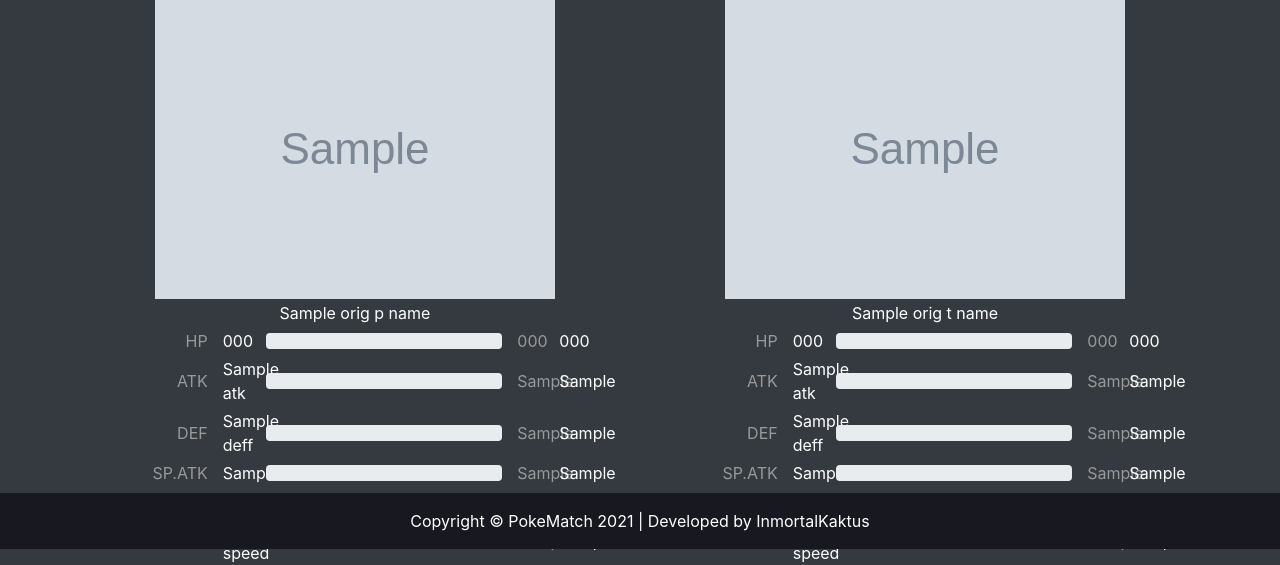
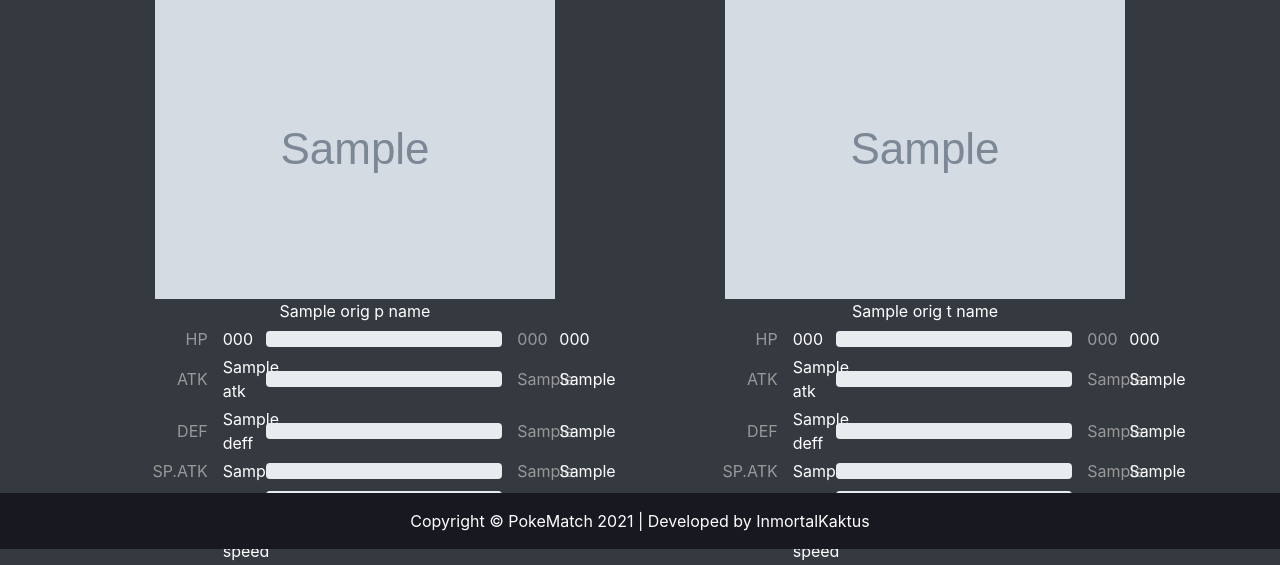
Before and after one commit to aleolidev/pokematch, a Django app: template pokemoncompetitive/templates/pokemoncompetitive/base.html in a window 1280 px wide. Shown: the part 251-816 px from the top of the page. Run offline with Django 3.2, Linux system fonts and the light colour scheme; tables that the repository leaves empty hold one stand-in row (values such as "Sample post"); the template is opened without the code that fills it: values that come from a table or form of the project are taken from there, most other values are stand-ins (such as "Sample title", 1, 10 or a date in 2020); grey boxes marked "Sample" are stand-in pictures; some libraries are stand-ins or nearby versions.

Commit message:
Icon Label Correction

```diff
--- a/pokemoncompetitive/templates/pokemoncompetitive/base.html
+++ b/pokemoncompetitive/templates/pokemoncompetitive/base.html
@@ -21,7 +21,7 @@
 {% block pData %}
     <div class="pb-4" style="display: {{ player_struct.display }};">
         <img src="{{ player_struct.icon }}" class="align-middle"/>
-        <label for="playerMon" class="align-middle m-0"> {{ orig_p_name }}</label>
+        <label for="playerMon" class="align-bottom m-0"> {{ orig_p_name }}</label>
         <!-- HP -->
         <div class="row justify-content-center pt-1" style="display: flex; align-items: center;">
             <div class="col-2 col-lg-2 px-0" style="margin: 0; padding-right: 1em; text-align: right; color: #999;">HP</div>
@@ -162,7 +162,7 @@
 {% block tData %}
     <div class="pb-4" style="display: {{ target_struct.display }};">
         <img src="{{ target_struct.icon }}" class="align-middle"/>
-        <label for="targetMon" class="align-middle m-0"> {{ orig_t_name }}</label>
+        <label for="targetMon" class="align-bottom m-0"> {{ orig_t_name }}</label>
         <!-- HP -->
         <div class="row justify-content-center pt-1" style="display: flex; align-items: center;">
             <div class="col-2 col-lg-2 px-0" style="margin: 0; padding-right: 1em; text-align: right; color: #999;">HP</div>
```
